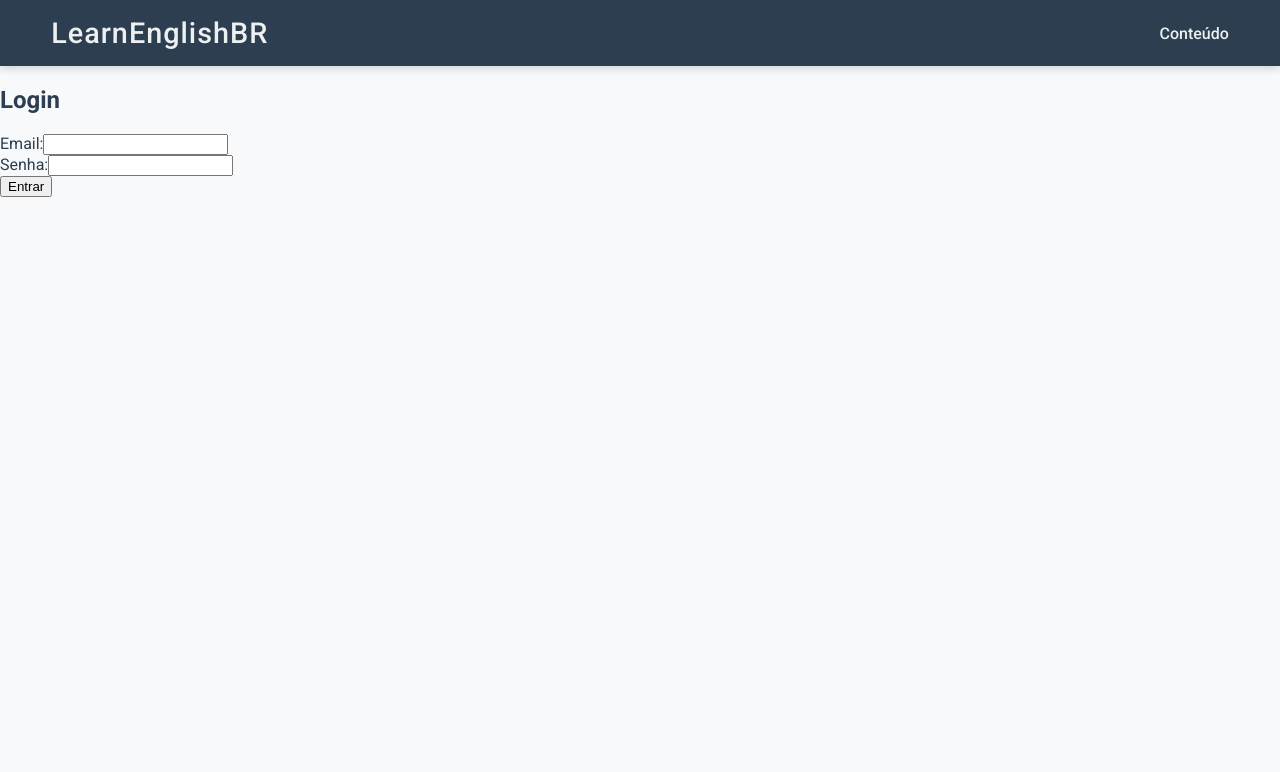
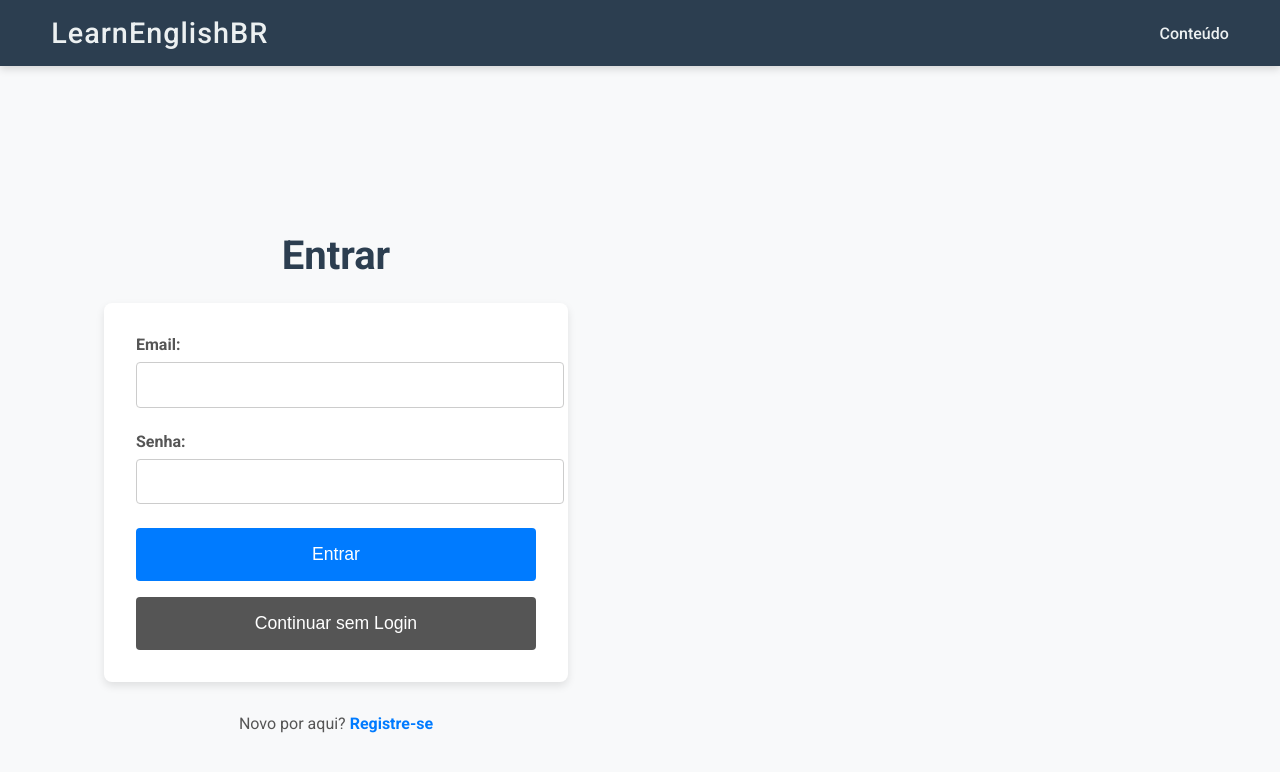
Before and after one commit to gustavo1902/LearnEnglishBR, a React (Create React App) app in the folder frontend/: page /login in a window 1280 px wide. Shown: the top 772 px of the page. Built offline with nearby package versions, Linux system fonts and the light colour scheme.

Commit message:
style (frontend): aplicando estilo e opção de continuar sem login

```diff
--- /dev/null
+++ b/frontend/src/components/Auth/AuthStyles.css
@@ -0,0 +1,107 @@
+.auth-container {
+    display: flex;
+    min-height: 100vh;
+    background-color: var(--color-background-light);
+}
+
+.auth-background {
+    flex: 1;
+    background: linear-gradient(135deg, var(--color-primary-light), var(--color-primary-dark));
+    display: flex;
+    justify-content: center;
+    align-items: center;
+}
+
+.auth-form-wrapper {
+    flex: 1;
+    display: flex;
+    flex-direction: column;
+    justify-content: center;
+    align-items: center;
+    padding: 2rem;
+}
+
+.auth-title {
+    font-size: 2.5rem;
+    color: var(--color-text-dark);
+    margin-bottom: 1.5rem;
+}
+
+.auth-form {
+    background-color: white;
+    padding: 2rem;
+    border-radius: 8px;
+    box-shadow: 0 4px 8px rgba(0, 0, 0, 0.1);
+    width: 80%;
+    max-width: 400px;
+}
+
+.auth-form-group {
+    margin-bottom: 1.5rem;
+}
+
+.auth-form-group label {
+    display: block;
+    margin-bottom: 0.5rem;
+    color: var(--color-text-medium);
+    font-weight: bold;
+}
+
+.auth-form-group input {
+    width: 100%;
+    padding: 0.8rem;
+    border: 1px solid #ccc;
+    border-radius: 4px;
+    font-size: 1rem;
+}
+
+.auth-form-actions {
+    display: flex;
+    flex-direction: column;
+    gap: 1rem;
+    margin-top: 1.5rem;
+}
+
+.auth-button {
+    padding: 1rem 1.5rem;
+    border: none;
+    border-radius: 4px;
+    color: white;
+    font-size: 1.1rem;
+    cursor: pointer;
+    transition: background-color 0.3s ease;
+    text-align: center;
+    text-decoration: none;
+}
+
+.auth-button.primary {
+    background-color: var(--color-primary);
+}
+
+.auth-button.primary:hover {
+    background-color: var(--color-primary-dark);
+}
+
+.auth-button.secondary {
+    background-color: var(--color-text-medium);
+}
+
+.auth-button.secondary:hover {
+    background-color: var(--color-text-dark);
+}
+
+.auth-alternative {
+    margin-top: 2rem;
+    color: var(--color-text-medium);
+    text-align: center;
+}
+
+.auth-alternative a {
+    color: var(--color-primary);
+    text-decoration: none;
+    font-weight: bold;
+}
+
+.auth-alternative a:hover {
+    text-decoration: underline;
+}
--- a/frontend/src/components/Auth/Login.js
+++ b/frontend/src/components/Auth/Login.js
@@ -1,36 +1,37 @@
 import React, { useState } from 'react';
+import { Link, useNavigate } from 'react-router-dom';
 import { useAuth } from '../../context/AuthContext';
-import { useNavigate } from 'react-router-dom';
+import './AuthStyles.css';
 
 const Login = () => {
   const [email, setEmail] = useState('');
   const [password, setPassword] = useState('');
   const [error, setError] = useState('');
-  const { login, userInfo } = useAuth();
+  const { login } = useAuth();
   const navigate = useNavigate();
 
-  React.useEffect(() => {
-    if (userInfo) {
-      navigate('/');
-    }
-  }, [userInfo, navigate]);
-
-  const submitHandler = async (e) => {
+  const handleSubmit = async (e) => {
     e.preventDefault();
+    setError('');
     try {
       await login(email, password);
-      navigate('/');
+      navigate('/dashboard');
     } catch (err) {
-      setError(err.message || String(err));
+      setError(err.response?.data?.message || 'Erro ao fazer login.');
     }
+  };
+
+  const handleContinueWithoutLogin = () => {
+    navigate('/dashboard');
   };
 
   return (
     <div className="auth-container">
-      <h2>Login</h2>
-      {error && <p className="message error">{error}</p>}
-      <form onSubmit={submitHandler}>
-        <div className="form-group">
+      <div className="auth-form-wrapper">
+        <h2 className="auth-title">Entrar</h2>
+        {error && <p className="auth-error-message">{error}</p>}
+        <form onSubmit={handleSubmit} className="auth-form">
+          <div className="auth-form-group">
             <label htmlFor="email">Email:</label>
             <input
               type="email"
@@ -40,7 +41,7 @@ const Login = () => {
               required
             />
           </div>
-        <div className="form-group">
+          <div className="auth-form-group">
             <label htmlFor="password">Senha:</label>
             <input
               type="password"
@@ -50,8 +51,20 @@ const Login = () => {
               required
             />
           </div>
-        <button type="submit">Entrar</button>
+          <div className="auth-form-actions">
+            <button type="submit" className="auth-button primary">
+              Entrar
+            </button>
+            <button type="button" onClick={handleContinueWithoutLogin} className="auth-button secondary">
+              Continuar sem Login
+            </button>
+          </div>
         </form>
+        <div className="auth-alternative">
+          Novo por aqui? <Link to="/register">Registre-se</Link>
+        </div>
+      </div>
+      <div className="auth-background"></div>
     </div>
   );
 };
```
Lines whose indentation alone changed are shown as unchanged.
